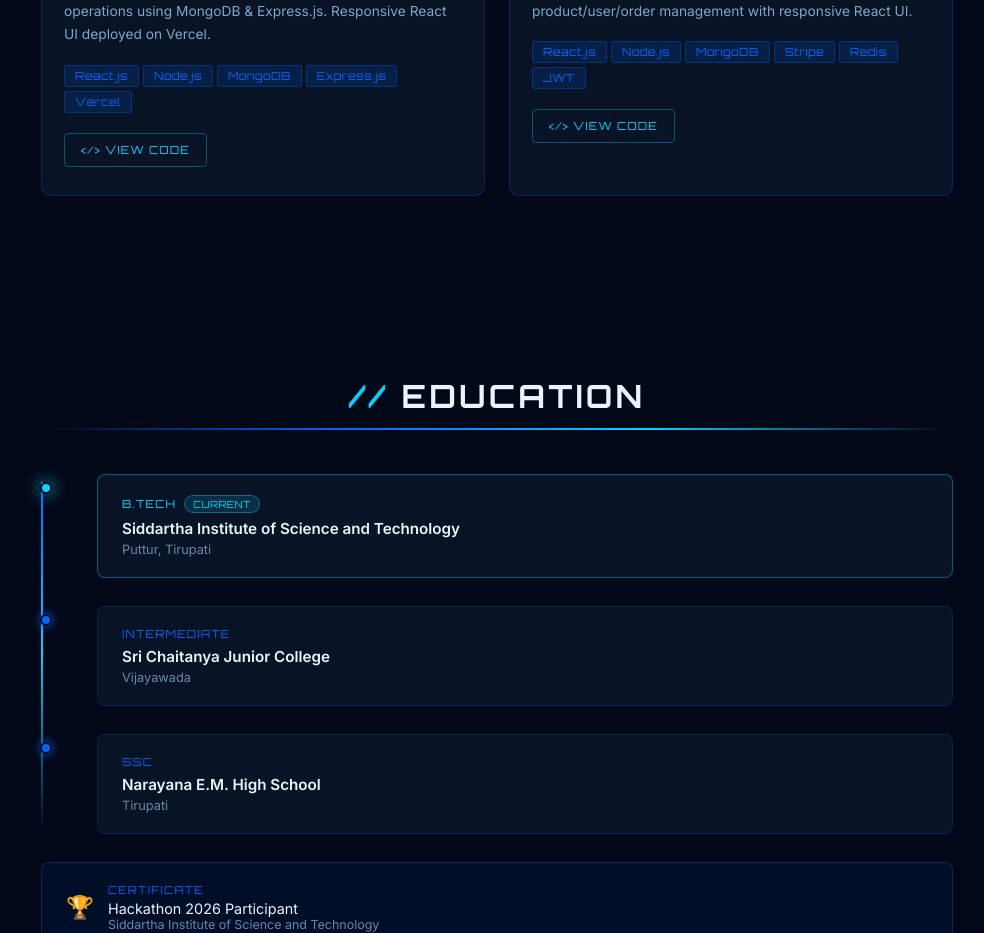
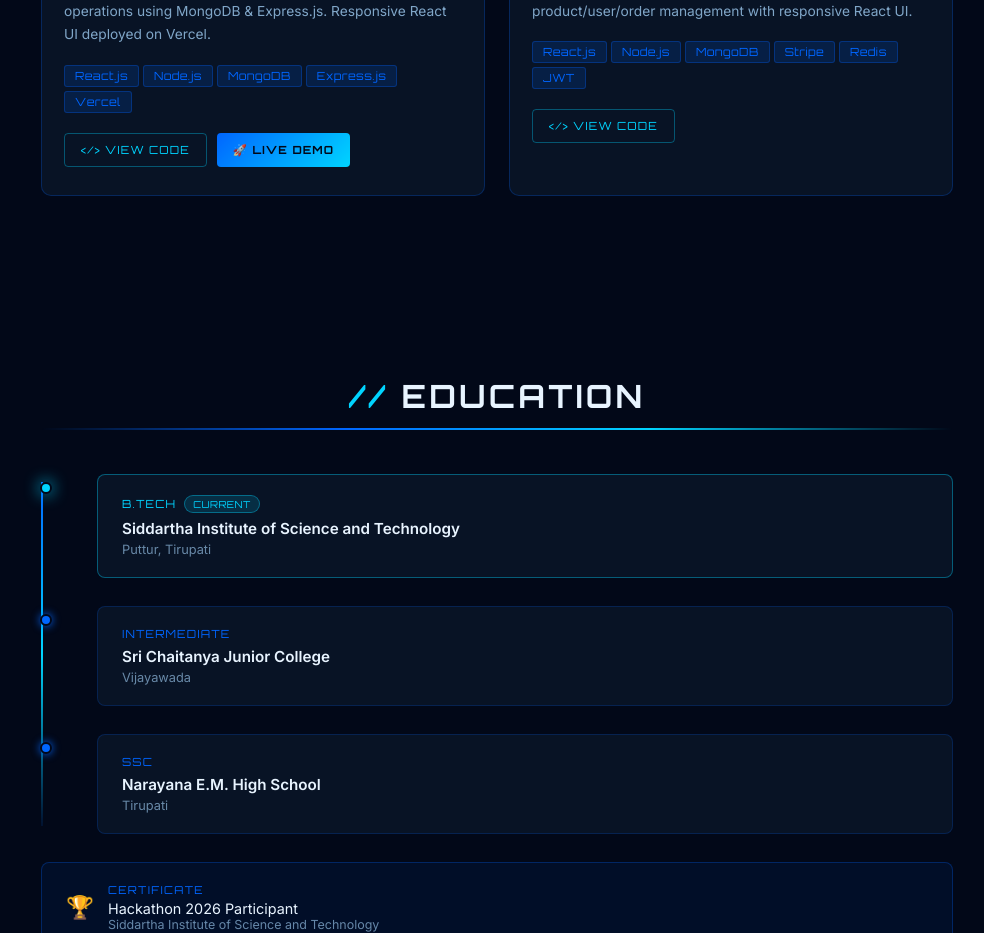
Before and after one commit to spriyanerisala/siva_priya_nerisala_portfolio, a React (Vite) app: page / in a window 1280 px wide. Shown: the part 2060-2993 px from the top of the page, without its empty margins (143-1127 px from the left). Built offline with nearby package versions, Linux system fonts and the light colour scheme.

Commit message:
alumni_website_live_demo_added

```diff
--- a/src/portfolio.jsx
+++ b/src/portfolio.jsx
@@ -34,7 +34,7 @@ const PROJECTS = [
       "Full-stack alumni management web app with secure user/admin authentication. Admin panel with CRUD operations using MongoDB & Express.js. Responsive React UI deployed on Vercel.",
     tech: ["React.js", "Node.js", "MongoDB", "Express.js", "Vercel"],
     github: "https://github.com/spriyanerisala/alumni_website",
-    demo:"",
+    demo:"https://alumni-website-clg.vercel.app/",
     icon: "",
   },
   {
```
